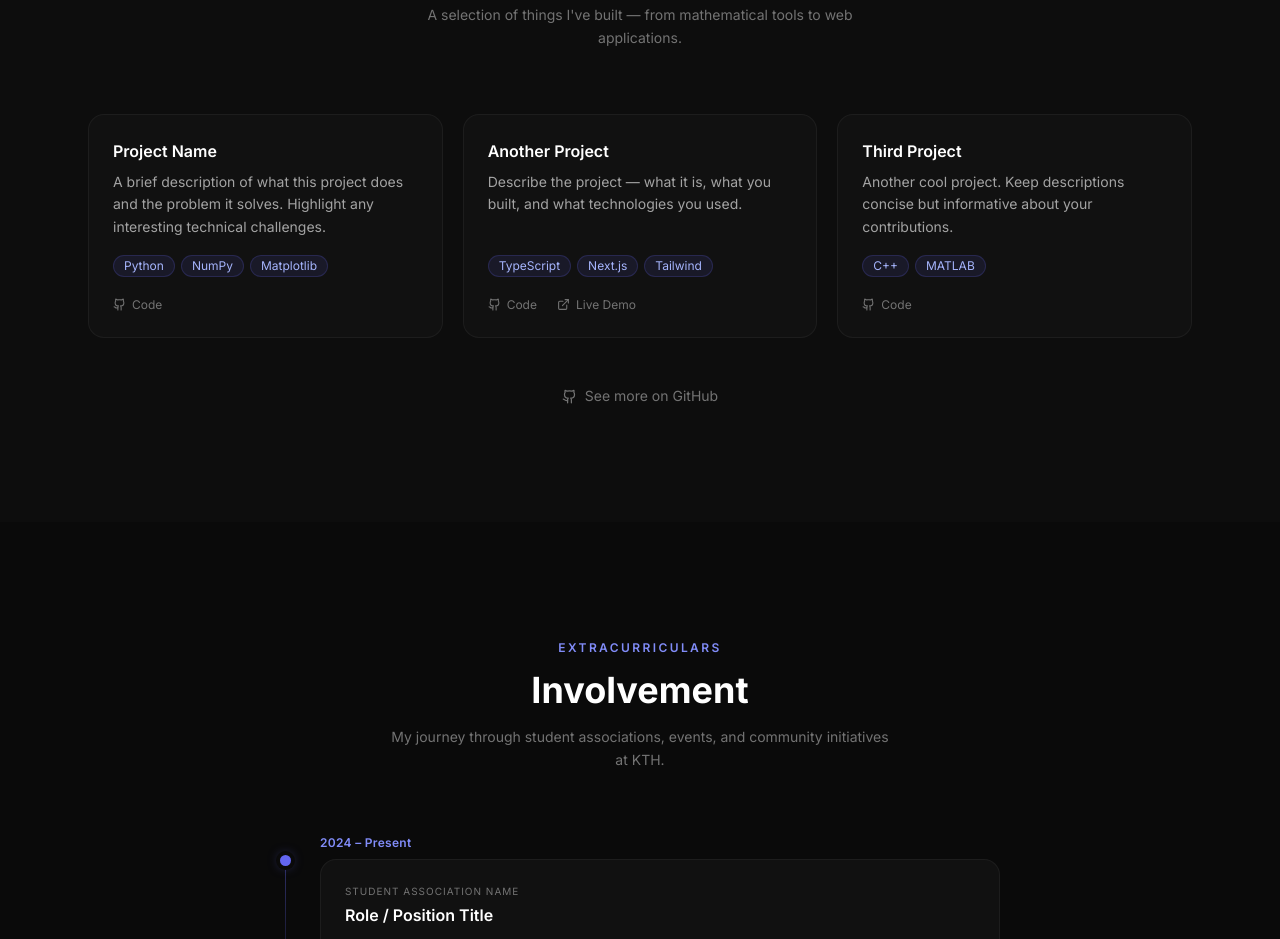
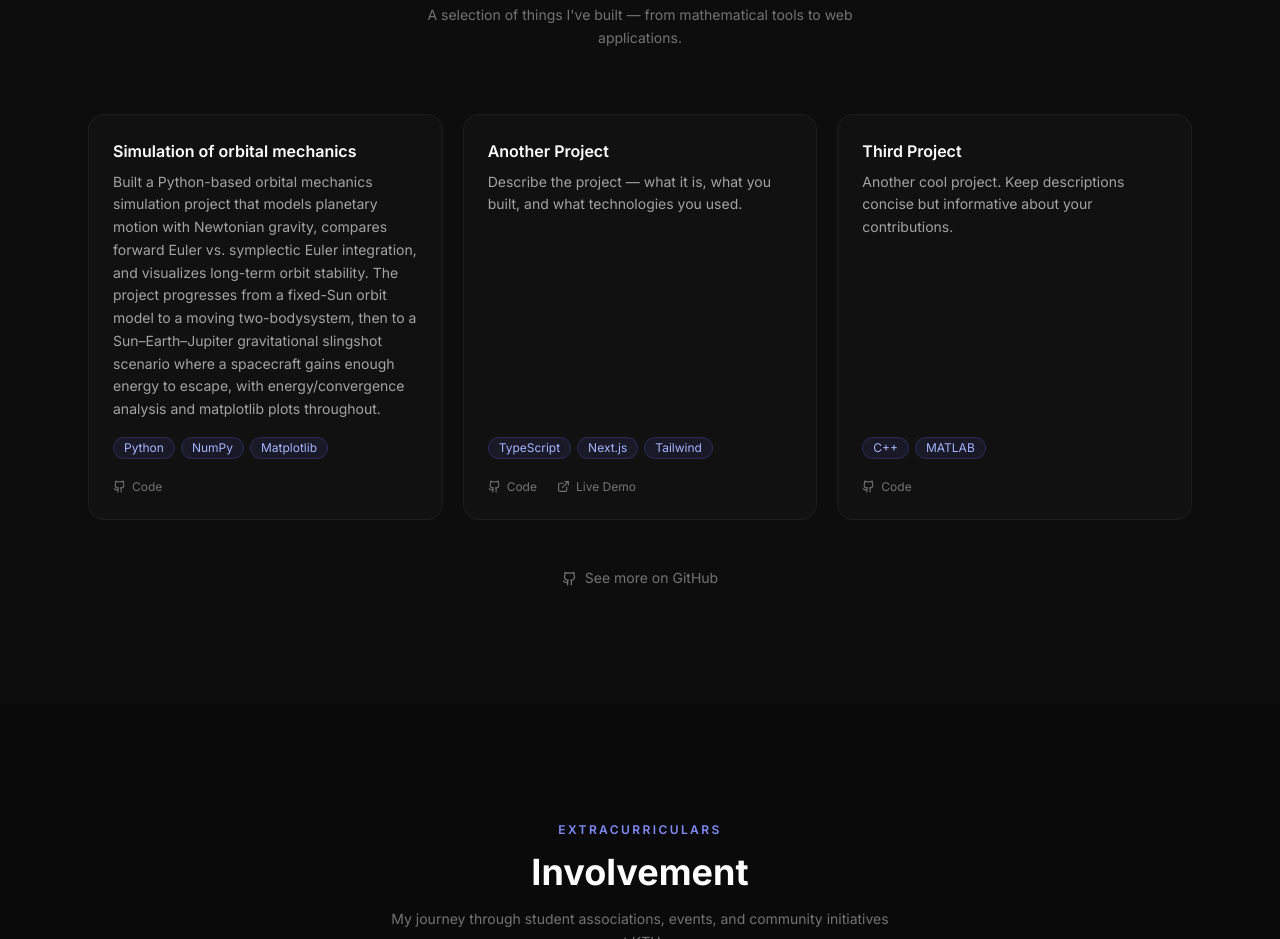
Before and after one commit to Addes4/Addes4.github.io, a Next.js app: page / in a window 1280 px wide. Shown: the part 1740-2679 px from the top of the page. Built offline with nearby package versions, Linux system fonts and the light colour scheme.

Commit message:
Update projects.ts

```diff
--- a/data/projects.ts
+++ b/data/projects.ts
@@ -8,11 +8,11 @@ export interface Project {
 
 export const projects: Project[] = [
   {
-    title: 'Project Name', // TODO: Replace with your project
+    title: 'Simulation of orbital mechanics', // TODO: Replace with your project
     description:
-      'A brief description of what this project does and the problem it solves. Highlight any interesting technical challenges.',
+      'Built a Python-based orbital mechanics simulation project that models planetary motion with Newtonian gravity, compares forward Euler vs. symplectic Euler integration, and visualizes long-term orbit stability. The project progresses from a fixed-Sun orbit model to a moving two-bodysystem, then to a Sun–Earth–Jupiter gravitational slingshot scenario where a spacecraft gains enough energy to escape, with energy/convergence analysis and matplotlib plots throughout.',
     tech: ['Python', 'NumPy', 'Matplotlib'],
-    github: 'https://github.com/Addes4/project-name',
+    github: 'https://github.com/Addes4/orbital-mechanics-simulation',
   },
   {
     title: 'Another Project', // TODO: Replace with your project
```
